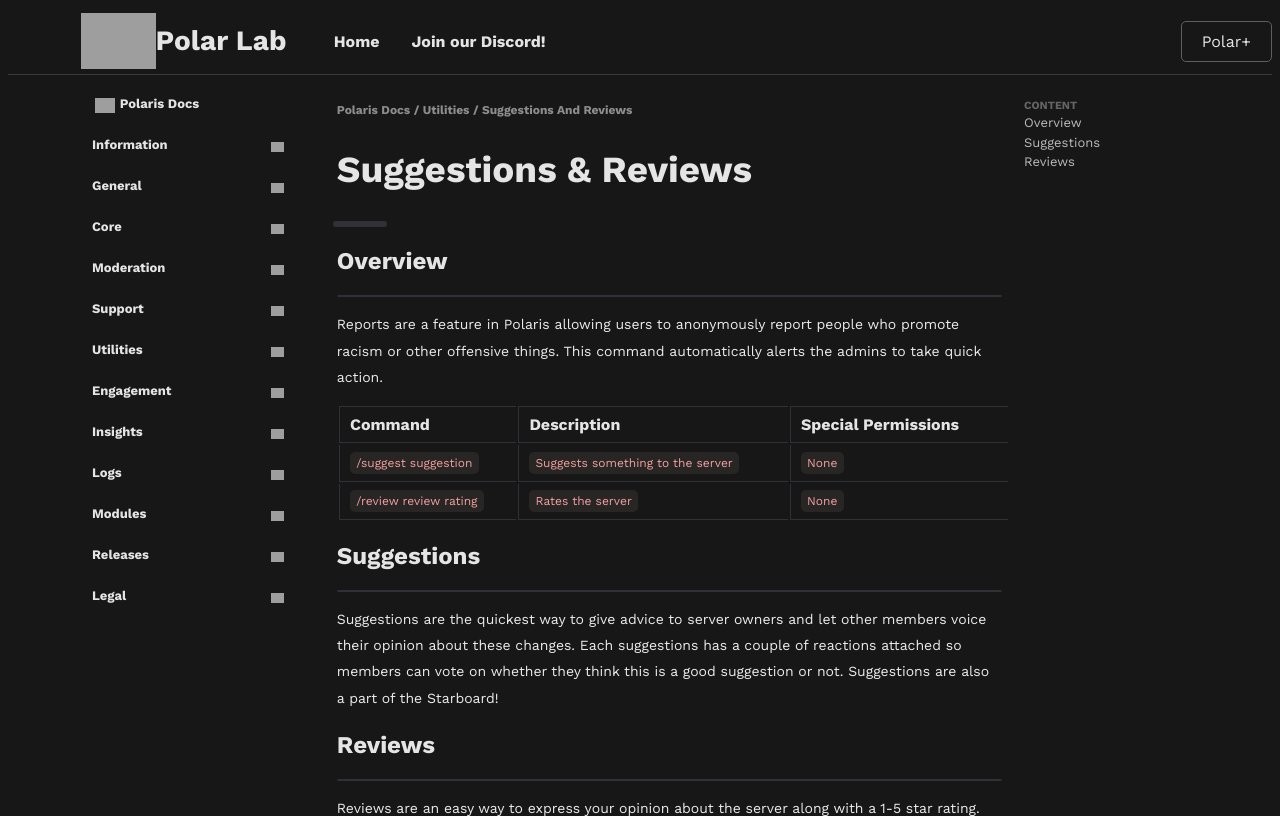
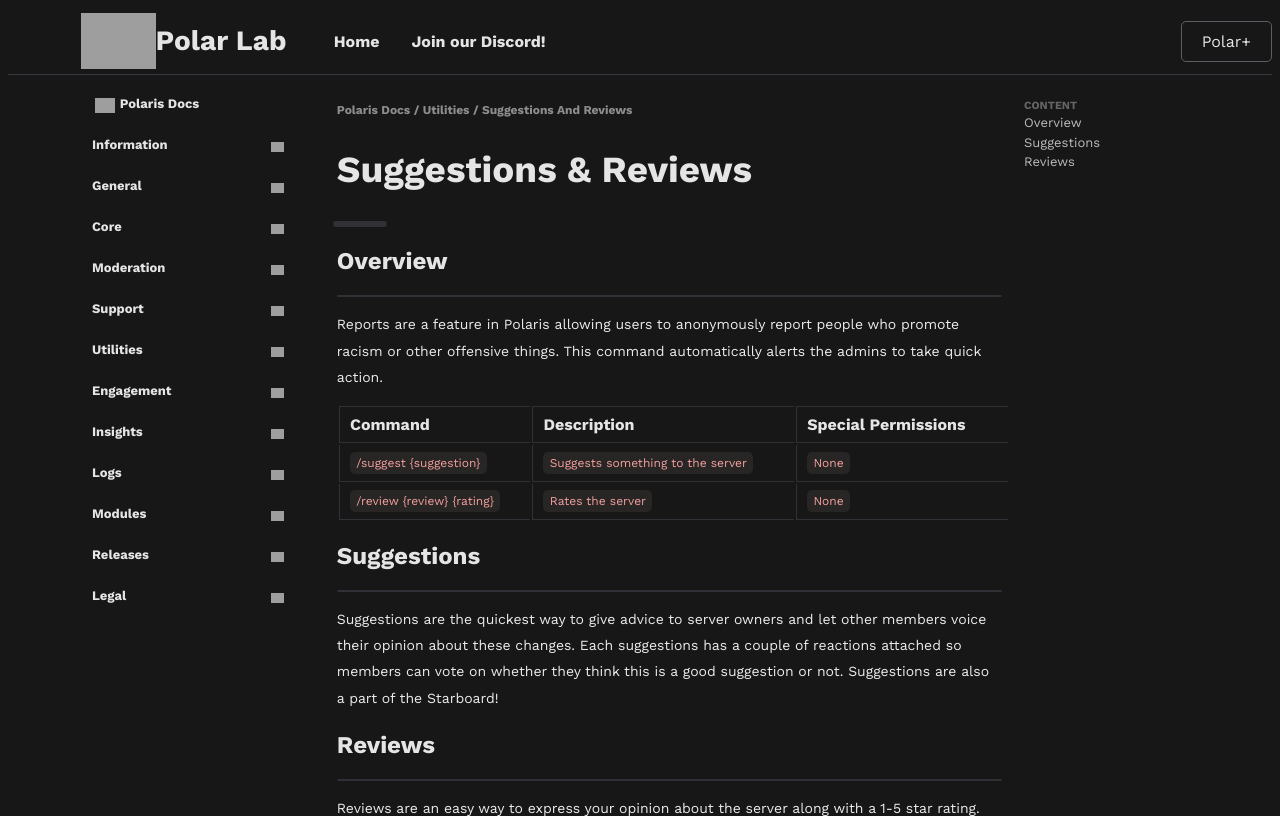
Before and after one commit to polarlab-app/docs.polarlab.app, a Next.js app: page /polaris/utilities/suggestions-and-reviews in a window 1280 px wide. Built offline with nearby package versions, Linux system fonts and the light colour scheme; grey boxes are pictures that could not be loaded.

Commit message:
Fixed bugs in util variables, fixed redirects, fixed bug where you couldn't scroll the page, removed tailwindcss,  removed tailwind files,

```diff
--- a/app/polaris/utilities/nicking/page.jsx
+++ b/app/polaris/utilities/nicking/page.jsx
@@ -49,7 +49,7 @@ export default function Page() {
                             <tr>
                                 <td className='tcell'>
                                     <div className='tddiv'>
-                                        <p>/nick nickname</p>
+                                        <p>/nick {'{nickname}'}</p>
                                     </div>
                                 </td>
                                 <td className='tcell'>
--- a/app/polaris/utilities/polls/page.jsx
+++ b/app/polaris/utilities/polls/page.jsx
@@ -43,7 +43,7 @@ export default function Page() {
                             <tr>
                                 <td className='tcell'>
                                     <div className='tddiv'>
-                                        <p>/poll poll time</p>
+                                        <p>/poll {'{poll}'}</p>
                                     </div>
                                 </td>
                                 <td className='tcell'>
--- a/app/polaris/utilities/reports/page.jsx
+++ b/app/polaris/utilities/reports/page.jsx
@@ -43,7 +43,7 @@ export default function Page() {
                             <tr>
                                 <td className='tcell'>
                                     <div className='tddiv'>
-                                        <p>/report user [reason]</p>
+                                        <p>/report {'{user}'} [reason]</p>
                                     </div>
                                 </td>
                                 <td className='tcell'>
--- a/app/polaris/utilities/suggestions-and-reviews/page.jsx
+++ b/app/polaris/utilities/suggestions-and-reviews/page.jsx
@@ -38,7 +38,7 @@ export default function Page() {
                             <tr>
                                 <td className='tcell'>
                                     <div className='tddiv'>
-                                        <p>/suggest suggestion</p>
+                                        <p>/suggest {'{suggestion}'}</p>
                                     </div>
                                 </td>
                                 <td className='tcell'>
@@ -55,7 +55,9 @@ export default function Page() {
                             <tr>
                                 <td className='tcell'>
                                     <div className='tddiv'>
-                                        <p>/review review rating</p>
+                                        <p>
+                                            /review {'{review}'} {'{rating}'}
+                                        </p>
                                     </div>
                                 </td>
                                 <td className='tcell'>
```
